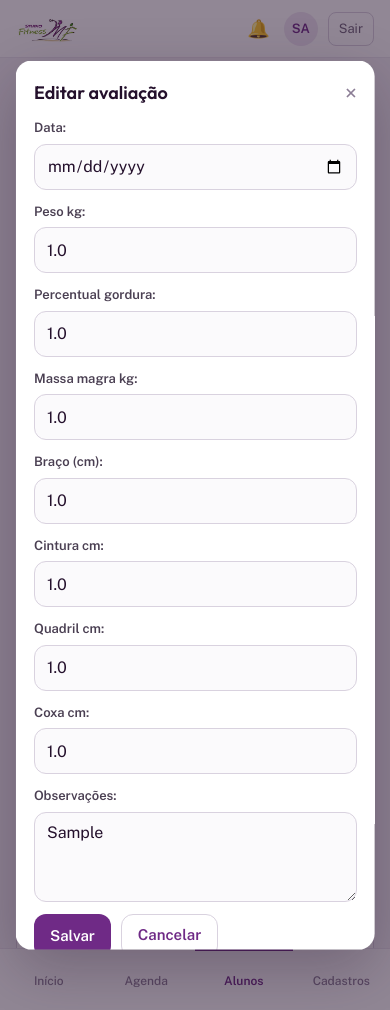
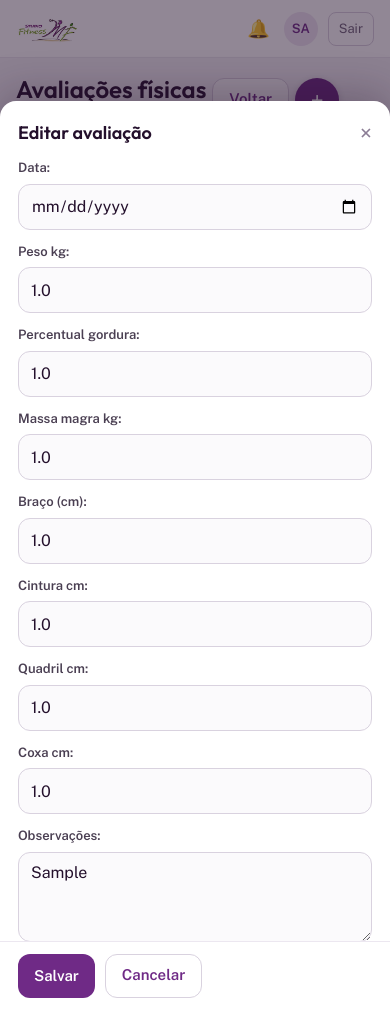
Before and after one commit to Victormartinsilva/studio-fitness, a Django app: page /avaliacoes/aluno/1/1/ in a window 390 px wide. Run offline with Django 5.2, Linux system fonts and the light colour scheme; a user stored in the database is signed in; tables that the repository leaves empty hold one stand-in row (values such as "Sample post").

Commit message:
Etapa 4.1: modal do formulario vira bottom sheet no mobile
dialog.modal-cartao (usado por todo CRUD via _partials/modal_formulario.html:
alunos, equipamentos, tipos de sessao, planos, contratacoes, avaliacoes)
passa a abrir ancorado embaixo da tela no mobile, com cantos arredondados
so no topo e max-height: 90dvh, em vez de centralizado com max-height: 88vh
- no celular o modal centralizado ficava com o teclado cobrindo o botao
"Salvar". Acima de 900px volta ao layout centralizado de antes.

.acoes-form dentro do modal fica sticky no fundo do proprio scroll do
dialog, sempre alcancavel mesmo com o formulario maior que a tela.

Co-Authored-By: Claude Sonnet 5 <noreply@anthropic.com>

```diff
--- a/static/css/app.css
+++ b/static/css/app.css
@@ -673,19 +673,40 @@ dialog.folha-inferior::backdrop { background: rgba(36,16,44,.5); }
 .botao-mais:hover { background: #5a2170; color: #fff; }
 
 /* ---------- modal do formulário (sem depender de JS) ---------- */
+/* Mobile (padrão): vira bottom sheet — ancorado embaixo, cantos arredondados
+   só no topo, ocupando a largura toda; z-index (41) já fica acima de
+   `nav.tabs` (30), então não precisa reservar espaço pra ela. Desktop
+   (>=900px) volta a ficar centralizado, como antes (Etapa 4.1). */
 .modal-fundo { position: fixed; inset: 0; background: rgba(36,16,44,.5); z-index: 40; }
 dialog.modal-cartao { border: none; padding: 0; margin: 0; }
 dialog.modal-cartao:not([open]) { display: none; }
 dialog.modal-cartao[open] {
-  position: fixed; top: 50%; left: 50%; transform: translate(-50%, -50%);
-  z-index: 41; width: min(560px, 92vw); max-height: 88vh; overflow: auto;
-  background: var(--superficie); border-radius: var(--r-lg); padding: 18px;
-  box-shadow: 0 20px 60px rgba(36,16,44,.28);
+  position: fixed; z-index: 41; overflow: auto;
+  left: 0; right: 0; bottom: 0; top: auto; width: 100%;
+  max-height: 90dvh;
+  background: var(--superficie); border-radius: var(--r-lg) var(--r-lg) 0 0; padding: 18px;
+  box-shadow: 0 -8px 40px rgba(36,16,44,.28);
 }
 .modal-cabecalho { display: flex; align-items: center; justify-content: space-between; margin-bottom: 12px; }
 .modal-cabecalho h2 { margin: 0; }
 .modal-fechar { color: var(--ink-4); font-size: 22px; line-height: 1; text-decoration: none; }
 .modal-fechar:hover { color: var(--roxo); }
+/* Ações (Salvar/Cancelar) sempre alcançáveis: sticky dentro do próprio
+   scroll do dialog (que tem overflow:auto), bleeding até a borda pelo
+   mesmo truque de margem negativa + padding próprio usado em
+   `.acoes-confirmar` (Etapa 3b). */
+dialog.modal-cartao .acoes-form {
+  position: sticky; bottom: -18px;
+  background: var(--superficie); margin: 16px -18px -18px; padding: 12px 18px;
+  border-top: 1px solid var(--borda); z-index: 5;
+}
+
+@media (min-width: 900px) {
+  dialog.modal-cartao[open] {
+    top: 50%; left: 50%; right: auto; bottom: auto; transform: translate(-50%, -50%);
+    width: min(560px, 92vw); max-height: 88vh; border-radius: var(--r-lg);
+  }
+}
 
 /* ---------- métricas com variação (avaliação física) ---------- */
 .metricas { display: grid; grid-template-columns: repeat(auto-fit, minmax(140px, 1fr)); gap: 10px; }
```
